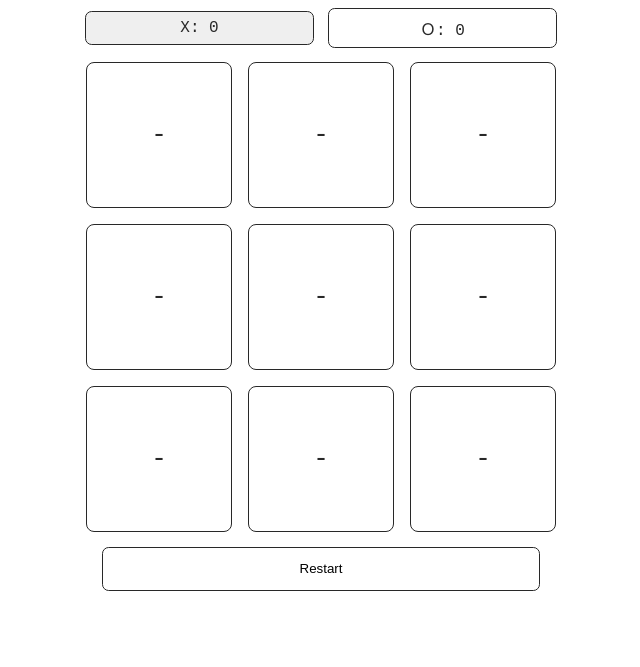
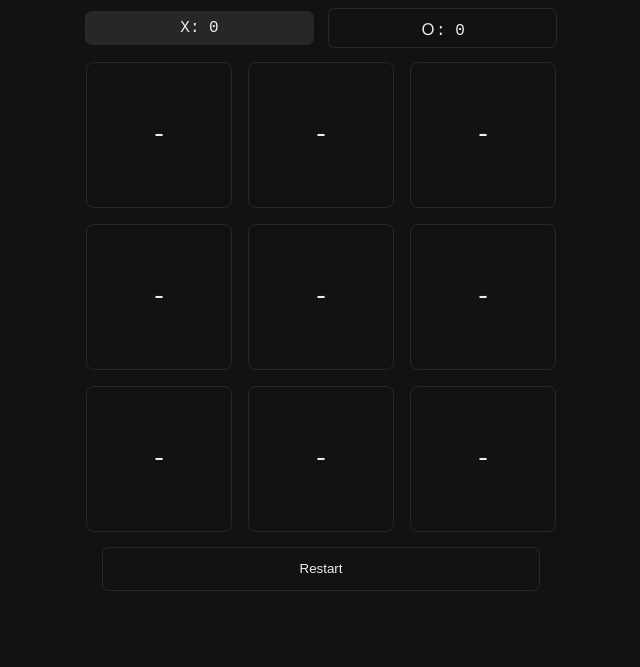
Before and after one commit to Fillipe143/TicTacToeGame, a plain HTML site: page index.html in a window 1280 px wide. Shown: the part 133-800 px from the top of the page, without its empty margins (319-959 px from the left). Drawn offline with Linux system fonts and the light colour scheme; files whose address does not match are found by name.

Commit message:
dark theme

```diff
--- a/styles/game.css
+++ b/styles/game.css
@@ -13,7 +13,7 @@
     justify-content: center;
     align-items: center;
 
-    background-color: white;
+    background-color: #121212;
     border: 1pt solid #282828;
 
     font-size: xx-large;
@@ -21,7 +21,7 @@
 
 @media screen and (min-width: 600px) {
     .board-item:hover {
-        background-color: #efefef;
+        background-color: #272727;
     }
 }
 
@@ -34,6 +34,6 @@
     }
 
     .board-item:active {
-        background-color: #efefef;
+        background-color: #272727;
     }
 }
--- a/styles/scoreboard.css
+++ b/styles/scoreboard.css
@@ -15,11 +15,11 @@
 
     text-align: center;
 
-    background-color: white;
+    background-color: #121212;
     border: 1pt solid #282828;
     font-size: large;
 }
 
 .scoreboard-item-round {
-    background-color: #efefef;
+    background-color: #272727;
 }
--- a/styles/style.css
+++ b/styles/style.css
@@ -6,7 +6,8 @@ html, body {
     padding: 0;
 
     font-family: monospace;
-    color: #282828;
+    background-color: #121212;
+    color: #ededed;
 }
 
 body {
@@ -28,17 +29,18 @@ button {
     border-radius: 5pt;
     margin: 5pt;
 
-    background-color: white;
+    background-color: #121212;
+    color: #ededed;
     border: 1pt solid #282828;
 }
 
 
 @media screen and (min-width: 600px) {
     button:hover {
-        background-color: #efefef;
+        background-color: #272727;
     }
 }
 
 button:active {
-    background-color: #efefef;
+    background-color: #272727;
 }
```
